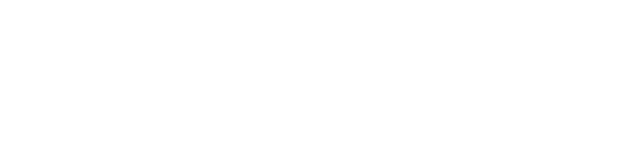
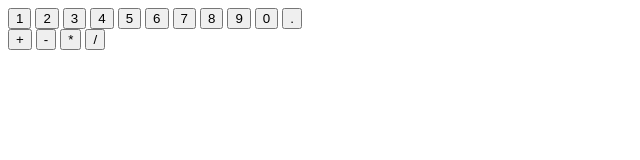
Before and after one commit to edwyip/calculator, a plain HTML site: page index.html in a window 1280 px wide. Shown: the whole page, without its empty margins (0-640 px from the left). Drawn offline with Linux system fonts and the light colour scheme.

Commit message:
created buttons for numbers and basic calculations

```diff
--- a/index.html
+++ b/index.html
@@ -8,6 +8,27 @@
     <title>Calculator</title>
 </head>
 <body>
+    <div id="buttons">
+        <div id="numbers">
+            <button>1</button>
+            <button>2</button>
+            <button>3</button>
+            <button>4</button>
+            <button>5</button>
+            <button>6</button>
+            <button>7</button>
+            <button>8</button>
+            <button>9</button>
+            <button>0</button>
+            <button>.</button>
+        </div>
+        <div id="basics">
+            <button>+</button>
+            <button>-</button>
+            <button>*</button>
+            <button>/</button>
+        </div>
 
+    </div>
 </body>
 </html>
--- a/script.js
+++ b/script.js
@@ -1,15 +1,27 @@
-const add = function(a, b) {
+function add(a, b) {
 	return a+b;
 };
 
-const subtract = function(a, b) {
+function subtract(a, b) {
 	return a-b;
 };
 
-const multiply = function(myArray) {
+function multiply(myArray) {
     return myArray.reduce((total, num)=> total *=  num, 1)
     };
 
-const divide = function(a,b){
+function divide(a,b){
     return a/b;
 }
+
+function operate(a, b, callback){
+    return callback(a,b)
+}
+
+buttons = document.querySelector("#buttons");
+// for (i=0;i<10;i++){
+//     button = document.createElement("button");
+//     button.textContent = i;
+//     button.id = i;
+//     buttons.appendChild(button);
+// }
```
